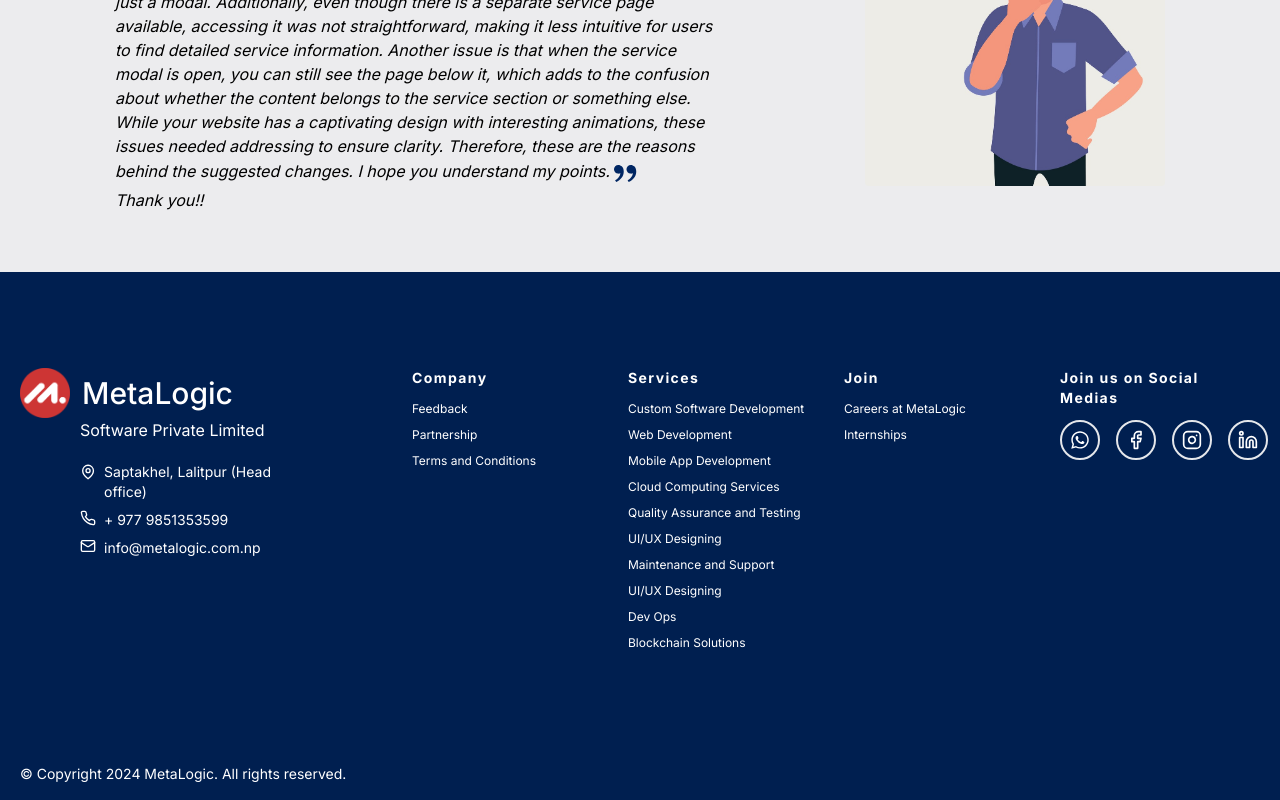
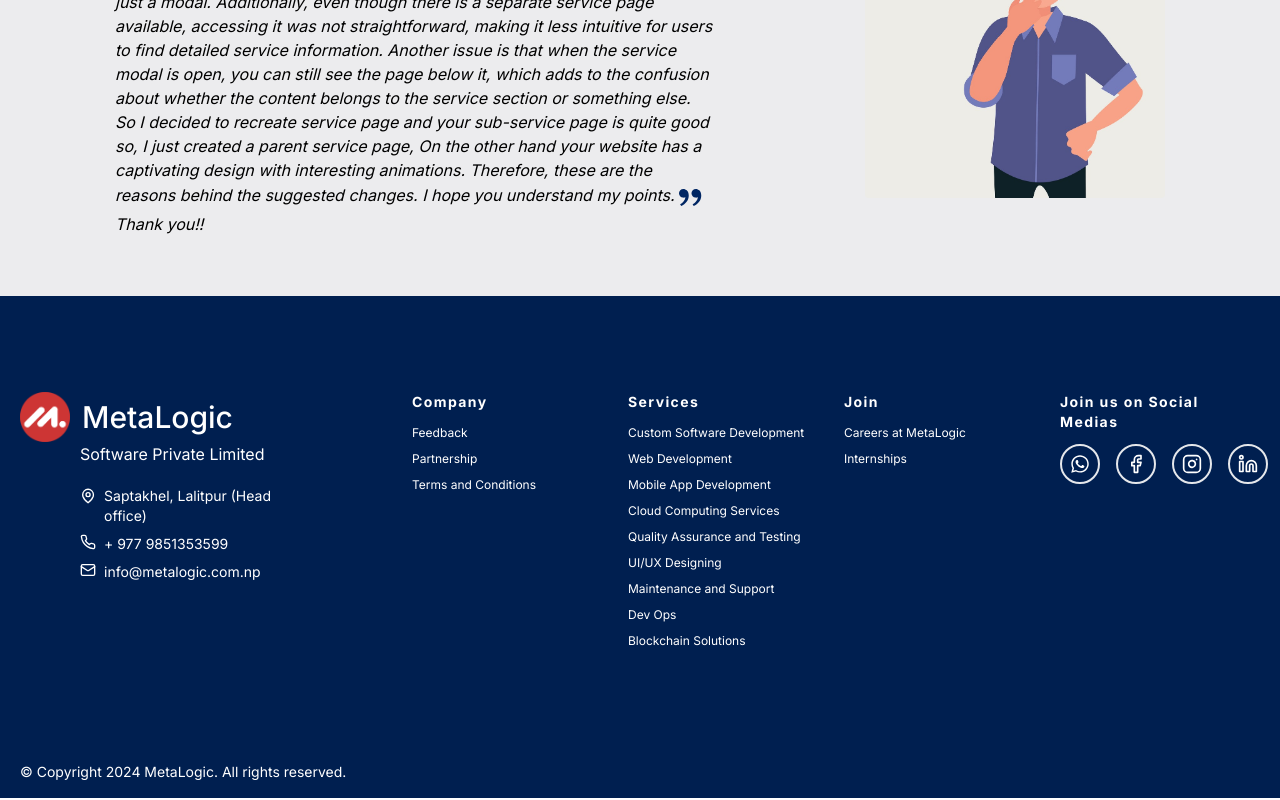
Before and after one commit to 1sudeep1/MetaLogic-Task, a Next.js app: page /services in a window 1280 px wide. Shown: the part 1536-2336 px from the top of the page. Built offline with nearby package versions, Linux system fonts and the light colour scheme; a web font is replaced by a local one.

Commit message:
Task completed

```diff
--- a/src/app/(Pages)/services/page.js
+++ b/src/app/(Pages)/services/page.js
@@ -53,7 +53,7 @@
             <div className='md:flex justify-center items-center bg-[#ECECEE] p-10'>
                 <div className='md:w-1/2 mx-auto mb-5 p-5 md:p-0'>
                     <h2 className='text-3xl font-bold text-[#002663]'>What is the reason behind the changes?</h2>
-                    <p className='italic inline'><RiDoubleQuotesL className='text-[#002663] text-3xl' />The main reason for the changes to the service page is that it currently appears as a pop-up modal when the Service menu item in the navbar is clicked, while other menu items lead to full pages. This caused confusion for me during my first visit because I was not sure if it was a standalone page or just a modal. Additionally, even though there is a separate service page available, accessing it was not straightforward, making it less intuitive for users to find detailed service information. Another issue is that when the service modal is open, you can still see the page below it, which adds to the confusion about whether the content belongs to the service section or something else. While your website has a captivating design with interesting animations, these issues needed addressing to ensure clarity. Therefore, these are the reasons behind the suggested changes.
+                    <p className='italic inline'><RiDoubleQuotesL className='text-[#002663] text-3xl' />The main reason for the changes to the service page is that it currently appears as a pop-up modal when the Service menu item in the navbar is clicked, while other menu items lead to full pages. This caused confusion for me during my first visit because I was not sure if it was a standalone page or just a modal. Additionally, even though there is a separate service page available, accessing it was not straightforward, making it less intuitive for users to find detailed service information. Another issue is that when the service modal is open, you can still see the page below it, which adds to the confusion about whether the content belongs to the service section or something else. So I decided to recreate service page and your sub-service page is quite good so, I just created a parent service page, On the other hand your website has a captivating design with interesting animations. Therefore, these are the reasons behind the suggested changes.
                         I hope you understand my points.<RiDoubleQuotesR className='text-[#002663] inline-block text-3xl' /></p>
                     <p className='italic'>Thank you!!</p>
                 </div>
--- a/src/app/components/footer/page.js
+++ b/src/app/components/footer/page.js
@@ -1,3 +1,4 @@
+import { serviceData } from '@/app/(Pages)/services/data'
 import Image from 'next/image'
 import Link from 'next/link'
 import React from 'react'
@@ -40,36 +41,11 @@
                     <div className="lg:w-1/4 md:w-1/2 w-full px-4">
                         <h2 className="title-font font-bold tracking-widest text-sm mb-3">Services</h2>
                         <nav className="list-none mb-10 text-[12px]">
-                            <li>
-                                <a>Custom Software Development</a>
+                            {serviceData.map((item)=>(
+                            <li key={item} className='my-2'>
+                                <a>{item.serviceTitle}</a>
                             </li>
-                            <li className="my-2">
-                                <a>Web Development</a>
-                            </li>
-                            <li>
-                                <a>Mobile App Development</a>
-                            </li>
-                            <li className="my-2">
-                                <a>Cloud Computing Services</a>
-                            </li>
-                            <li>
-                                <a>Quality Assurance and Testing</a>
-                            </li>
-                            <li className="my-2">
-                                <a>UI/UX Designing</a>
-                            </li>
-                            <li>
-                                <a>Maintenance and Support</a>
-                            </li>
-                            <li className="my-2">
-                                <a>UI/UX Designing</a>
-                            </li>
-                            <li>
-                                <a>Dev Ops</a>
-                            </li>
-                            <li className='my-2'>
-                                <a>Blockchain Solutions</a>
-                            </li>
+                            ))}
                         </nav>
                     </div>
                     <div className="lg:w-1/4 md:w-1/2 w-full px-4">
```
